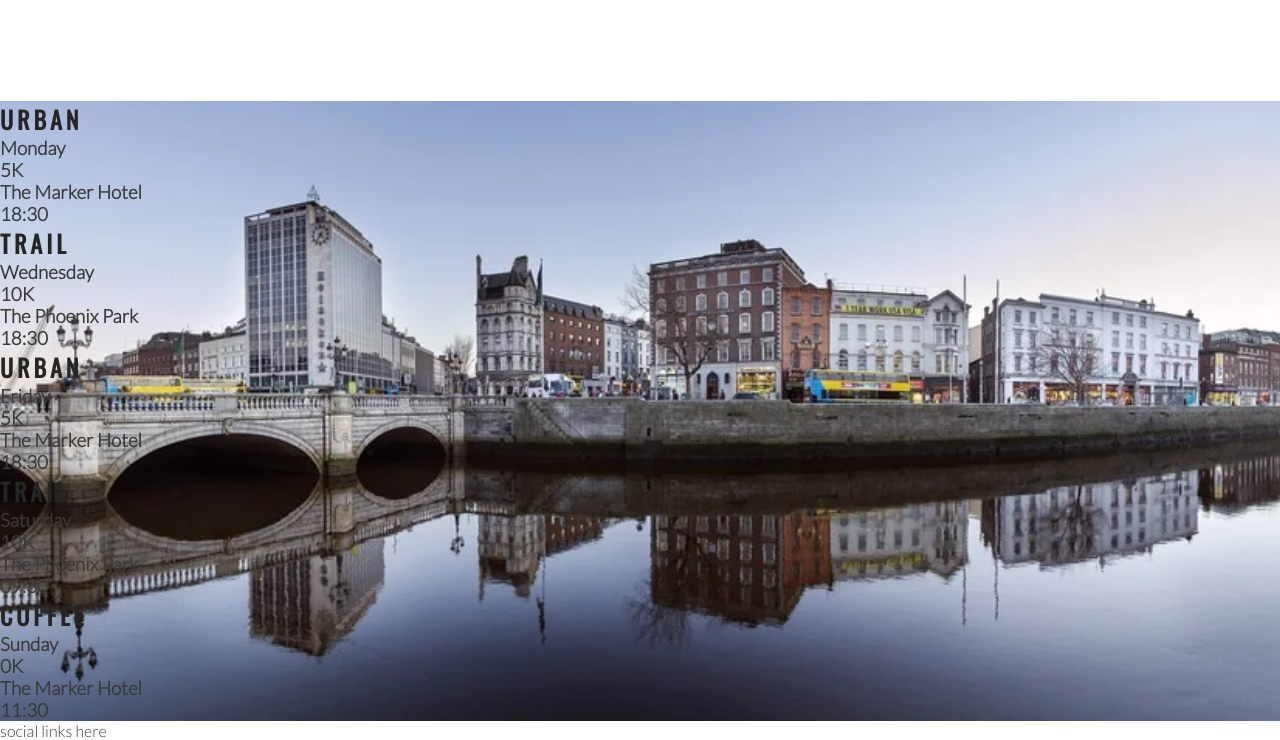
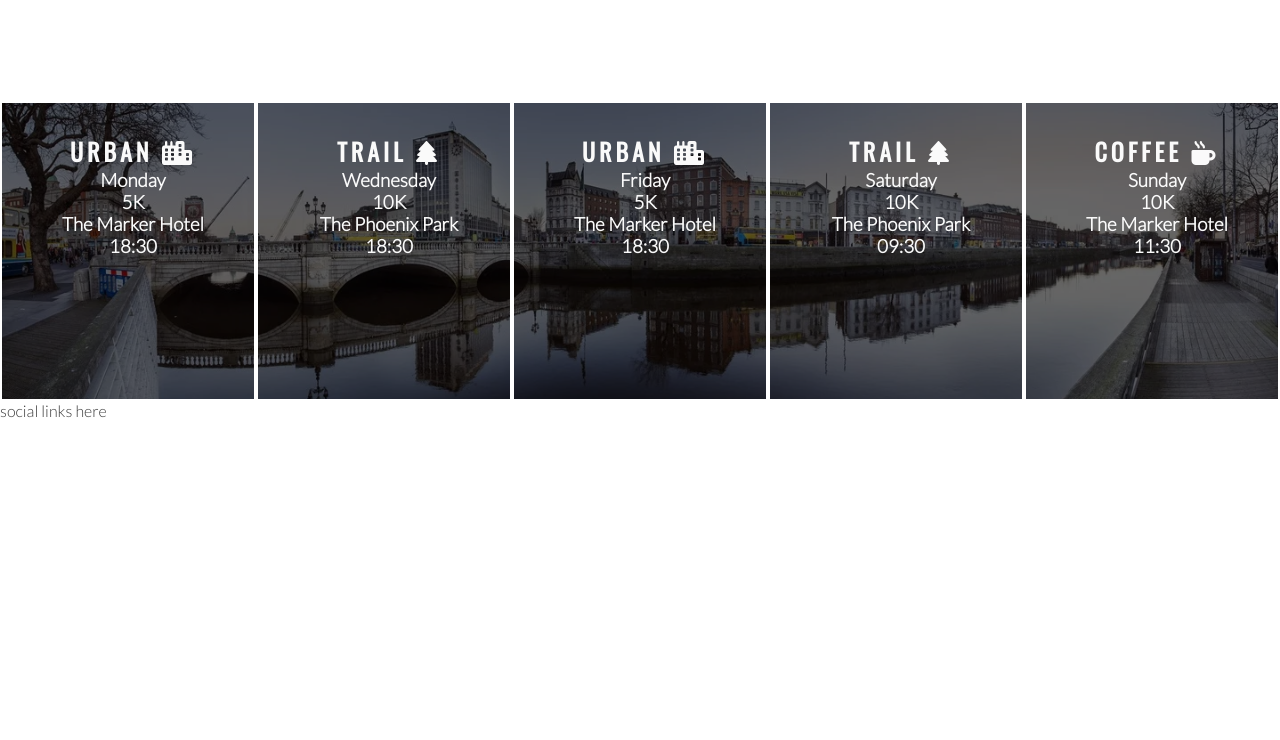
Before and after one commit to lekbit/love-running, a plain HTML site: page index.html in a window 1280 px wide. Shown: the part 1194-1934 px from the top of the page. After the commit the page ends 1614 px from the top, so only its background shows below. Drawn offline with nearby package versions, Linux system fonts and the light colour scheme.

Commit message:
Style times panels and add icons

```diff
--- a/assets/css/style.css
+++ b/assets/css/style.css
@@ -197,3 +197,19 @@ hr {
     width: 100%;
     overflow: hidden;
 }
+
+#times div {
+    color: #fafafa;
+    background-color: rgba(0, 0, 0, .6);
+    width: 20%;
+    height: 300px;
+    float: left;
+    padding: 30px 0 0 10px;
+    text-align: center;
+    border: 2px solid white;
+    box-sizing: border-box;
+}
+
+#times h2 {
+    color: #fafafa;
+}
--- a/index.html
+++ b/index.html
@@ -79,37 +79,37 @@
     </section>
     <section id="times">
         <div>
-            <h2>Urban</h2>
+            <h2>Urban <i class="fa-solid fa-city"></i></h2>
             <h3>Monday</h3>
             <h3>5K</h3>
             <h3>The Marker Hotel</h3>
             <h3>18:30</h3>
         </div>
         <div>
-            <h2>Trail</h2>
+            <h2>Trail <i class="fa-solid fa-tree"></i></h2>
             <h3>Wednesday</h3>
             <h3>10K</h3>
             <h3>The Phoenix Park</h3>
             <h3>18:30</h3>
         </div>
         <div>
-            <h2>Urban</h2>
+            <h2>Urban <i class="fa-solid fa-city"></i></h2>
             <h3>Friday</h3>
             <h3>5K</h3>
             <h3>The Marker Hotel</h3>
             <h3>18:30</h3>
         </div>
         <div>
-            <h2>Trail</h2>
+            <h2>Trail <i class="fa-solid fa-tree"></i></h2>
             <h3>Saturday</h3>
             <h3>10K</h3>
             <h3>The Phoenix Park</h3>
             <h3>09:30</h3>
         </div>
         <div>
-            <h2>Coffee</h2>
+            <h2>Coffee <i class="fa-solid fa-mug-hot"></i></h2>
             <h3>Sunday</h3>
-            <h3>0K</h3>
+            <h3>10K</h3>
             <h3>The Marker Hotel</h3>
             <h3>11:30</h3>
         </div>
```
